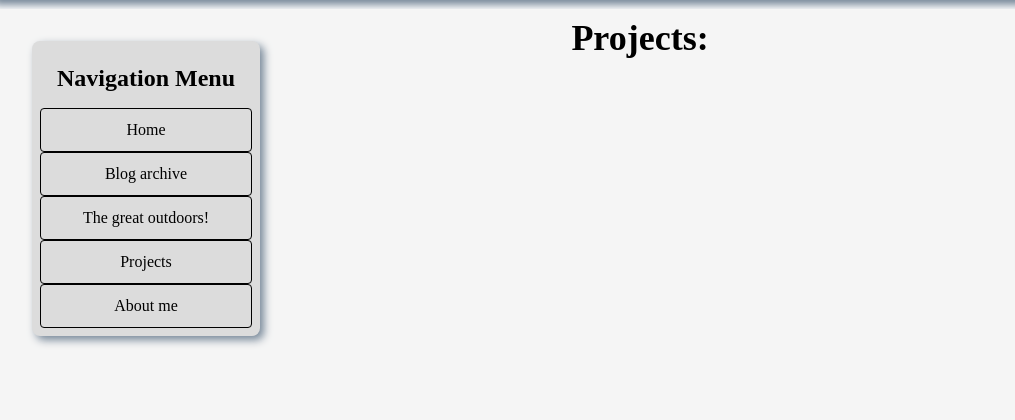
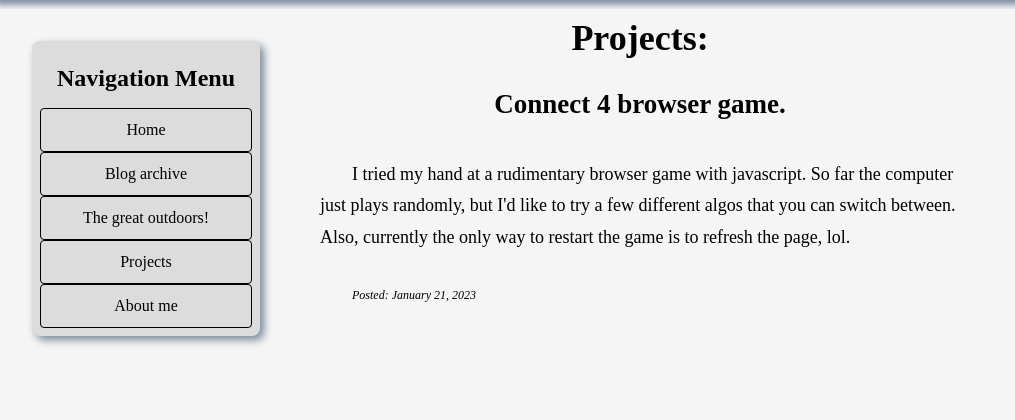
Before and after one commit to John-Douglas-Hynes/john-douglas-hynes.github.io, a plain HTML site: page Pages/Projects/projects.html in a window 1280 px wide. Shown: the part 80-500 px from the top of the page, 0-1015 px from the left. Drawn offline with Linux system fonts and the light colour scheme.

Commit message:
Update projects to include connect 4

```diff
--- a/Pages/Projects/projects.html
+++ b/Pages/Projects/projects.html
@@ -54,6 +54,22 @@
                 <h1>
                     Projects:
                 </h1>
+                <a href="https://john-douglas-hynes.github.io/connect4">
+                    <div class="trip-report">
+                        <div class="summary">
+                            <h2>
+                                Connect 4 browser game.
+                            </h2>
+                            <p>
+                                I tried my hand at a rudimentary browser game with javascript. So far the computer just plays randomly, but I'd like to try a few different algos that you can
+                                switch between. Also, currently the only way to restart the game is to refresh the page, lol.
+                            </p>
+                            <div class="subtext">
+                                <p>Posted: January 21, 2023</p>
+                            </div>
+                        </div>
+                    </div>
+                </a>
             </div>
             <div class="right-menu">
                 <div class="right-box">
```
Also changed, not shown: index.html (+16 -0 lines).
